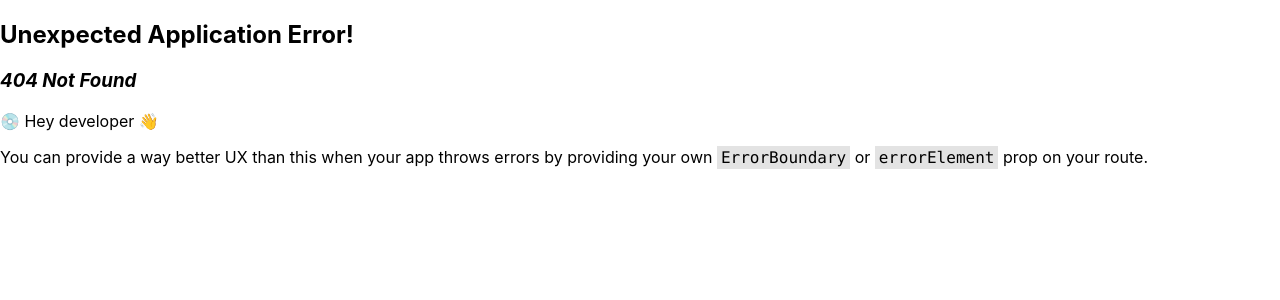
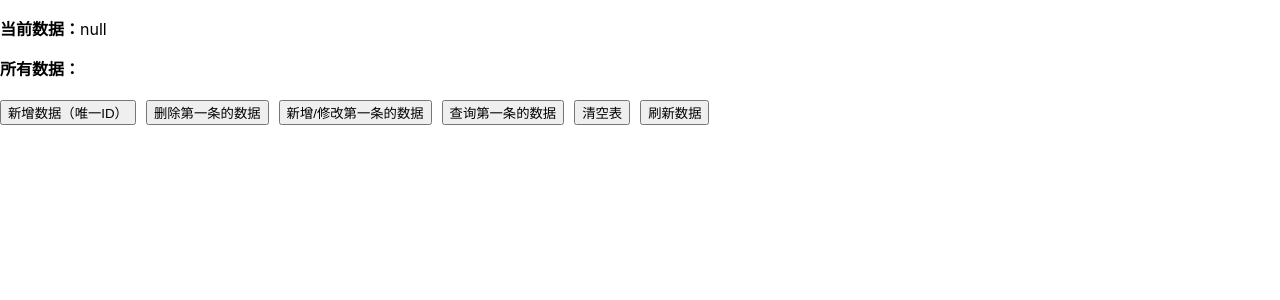
Before and after one commit to kunGlad/interview, a React (Create React App) app: page /index-db in a window 1280 px wide. Before the commit this address had no page. Shown: the top 300 px of the page. Built offline with nearby package versions, Linux system fonts and the light colour scheme.

Commit message:
indexedDB

```diff
--- /dev/null
+++ b/src/pages/indexDB/dbStoreUtils.ts
@@ -0,0 +1,127 @@
+class MiniDB {
+    private static instance: MiniDB | null = null;
+
+    private db: IDBDatabase | null = null;
+    private storeName: string = 'data';
+    private initPromise: Promise<void> | null = null;
+
+    private constructor() { }
+
+    static getInstance(): MiniDB {
+        if (!this.instance) {
+            this.instance = new MiniDB();
+        }
+        return this.instance;
+    }
+
+    // 初始化数据库
+    private async init(): Promise<void> {
+        if (this.initPromise) return this.initPromise;
+
+        this.initPromise = new Promise((resolve, reject) => {
+            // 打开数据库，第一个参数为name,第二个参数为version
+            const request = indexedDB.open('miniDB', 1);
+
+            request.onerror = () => reject('数据库初始化失败');
+            request.onsuccess = (e) => {
+                this.db = (e.target as any).result;
+                resolve();
+            };
+
+            // upgradeneeded 如果指定的版本号，大于数据库的实际版本号，就会发生数据库升级事件，初始数据库也会，，因为版本从无到有
+            request.onupgradeneeded = (e) => {
+                const db = (e.target as any).result;
+                if (!db.objectStoreNames.contains(this.storeName)) {
+                    // 新建表   // 不自增，需要手动提供 id
+                    db.createObjectStore(this.storeName, { keyPath: 'id', autoIncrement: false });
+                }
+            };
+        });
+
+        return this.initPromise;
+    }
+
+    // 新增
+    async add(data: any): Promise<number> {
+        await this.init();
+        return new Promise((resolve, reject) => {
+            if (!this.db) return reject('数据库未初始化');
+            // 新建事务
+            const transaction = this.db.transaction(this.storeName, 'readwrite');
+            // 获取对象存储
+            const objectStore = transaction.objectStore(this.storeName);
+            const request = objectStore.add(data);
+
+            request.onsuccess = (e) => resolve((e.target as any).result);
+            request.onerror = () => reject(`添加失败: ${request.error?.message || '未知错误'}`);;
+        });
+    }
+
+    // 查询全部
+    async getAll(): Promise<any[]> {
+        await this.init();
+        return new Promise((resolve, reject) => {
+            if (!this.db) return reject('数据库未初始化');
+            const tx = this.db.transaction(this.storeName, 'readonly');
+            const store = tx.objectStore(this.storeName);
+            const request = store.getAll();
+            request.onsuccess = (e) => resolve((e.target as any).result || []);
+            request.onerror = () => reject('查询失败');
+        });
+    }
+
+    // 查询单个
+    async get(key: number): Promise<any[]> {
+        await this.init();
+        return new Promise((resolve, reject) => {
+            if (!this.db) return reject('数据库未初始化');
+            const tx = this.db.transaction(this.storeName, 'readonly');
+            const store = tx.objectStore(this.storeName);
+            const request = store.get(key);
+            request.onsuccess = (e) => resolve((e.target as any).result || []);
+            request.onerror = () => reject('查询失败');
+        });
+    }
+
+    // 更新
+    async update(data: any): Promise<void> {
+        await this.init();
+        return new Promise((resolve, reject) => {
+            if (!this.db) return reject('数据库未初始化');
+            const tx = this.db.transaction(this.storeName, 'readwrite');
+            const store = tx.objectStore(this.storeName);
+            store.put({ ...data });
+            tx.oncomplete = () => resolve();
+            tx.onerror = () => reject('更新失败');
+        });
+    }
+
+    // 删除
+    async delete(id: number): Promise<void> {
+        await this.init();
+        return new Promise((resolve, reject) => {
+            if (!this.db) return reject('数据库未初始化');
+            const tx = this.db.transaction(this.storeName, 'readwrite');
+            const store = tx.objectStore(this.storeName);
+            store.delete(id);
+            tx.oncomplete = () => resolve();
+            tx.onerror = () => reject('删除失败');
+        });
+    }
+
+    // 清空表的数据
+    async clear(): Promise<void> {
+        await this.init();
+        return new Promise((resolve, reject) => {
+            if (!this.db) return reject('数据库未初始化');
+            const tx = this.db.transaction(this.storeName, 'readwrite');
+            const store = tx.objectStore(this.storeName);
+            store.clear();
+            tx.oncomplete = () => resolve();
+            tx.onerror = () => reject('清空失败');
+        })
+    }
+
+}
+
+export default MiniDB.getInstance()
--- /dev/null
+++ b/src/pages/indexDB/index.tsx
@@ -0,0 +1,107 @@
+import { useState, useEffect } from "react";
+import MiniDB from "./dbStoreUtils";
+
+const IndexDB = () => {
+  const [data, setData] = useState<any>(null);
+  const [allData, setAllData] = useState<any[]>([]);
+
+  // 加载所有数据
+  const loadAllData = async () => {
+    try {
+      const data = await MiniDB.getAll();
+      setAllData(data);
+      console.log("所有数据:", data);
+    } catch (error) {
+      console.error("加载数据失败:", error);
+    }
+  };
+
+  // 组件加载时获取数据
+  useEffect(() => {
+    loadAllData();
+  }, []);
+
+  const handleAdd = async () => {
+    try {
+      // 使用 Date.now() 生成唯一ID，避免重复
+      const id = Date.now();
+      await MiniDB.add({
+        name: "test",
+        id: id,
+        time: new Date().toISOString(),
+      });
+      await loadAllData(); // 重新加载数据
+    } catch (error: any) {
+      console.error("添加错误:", error);
+    }
+  };
+
+  const handleDelete = async () => {
+    try {
+      const key = allData[0].id;
+      await MiniDB.delete(key);
+      await loadAllData();
+    } catch (error: any) {}
+  };
+
+  const handlePut = async () => {
+    try {
+      const key = allData[0].id;
+      const existing = await MiniDB.get(key);
+      if (existing) {
+        await MiniDB.update({ ...existing, name: "啦啦啦啦啦啦", id: key });
+      } else {
+        await MiniDB.add({ name: "啦啦啦啦啦啦", id: 1 });
+      }
+      await loadAllData();
+    } catch (error: any) {}
+  };
+
+  const handleQuery = async () => {
+    try {
+      const key = allData[0].id;
+      const result = await MiniDB.get(key);
+      setData(result);
+    } catch (error: any) {}
+  };
+
+  const handleClear = async () => {
+    try {
+      await MiniDB.clear();
+      setData(null);
+      setAllData([]);
+    } catch (error: any) {}
+  };
+
+  return (
+    <div>
+      <div style={{ marginBottom: 20 }}>
+        <p>
+          <strong>当前数据：</strong>
+          {JSON.stringify(data)}
+        </p>
+        <p>
+          <strong>所有数据：</strong>
+        </p>
+        <ul>
+          {allData.map((item) => (
+            <li key={item.id}>
+              ID: {item.id}, 名称: {item.name}, 时间: {item.time}
+            </li>
+          ))}
+        </ul>
+      </div>
+
+      <div style={{ display: "flex", gap: "10px", flexWrap: "wrap" }}>
+        <button onClick={handleAdd}>新增数据（唯一ID）</button>
+        <button onClick={handleDelete}>删除第一条的数据</button>
+        <button onClick={handlePut}>新增/修改第一条的数据</button>
+        <button onClick={handleQuery}>查询第一条的数据</button>
+        <button onClick={handleClear}>清空表</button>
+        <button onClick={loadAllData}>刷新数据</button>
+      </div>
+    </div>
+  );
+};
+
+export default IndexDB;
--- a/src/router/index.tsx
+++ b/src/router/index.tsx
@@ -18,6 +18,7 @@ const BoxSizing = lazy(() => import("../pages/boxSizing"));
 const DualWingLayout = lazy(() => import("../pages/dualWingLayout"));
 const Triangle = lazy(() => import("../pages/triangle"));
 const Background = lazy(() => import("../pages/background"));
+const IndexDB = lazy(() => import("../pages/indexDB"));
 
 const routes = [
   {
@@ -58,6 +59,7 @@ const routes = [
   { path: "/dual-wing-layout", element: <DualWingLayout /> },
   { path: "/triangle", element: <Triangle /> },
   { path: "/background", element: <Background /> },
+  { path: "/index-db", element: <IndexDB /> },
 ];
 
 const router = createBrowserRouter(routes);
```
